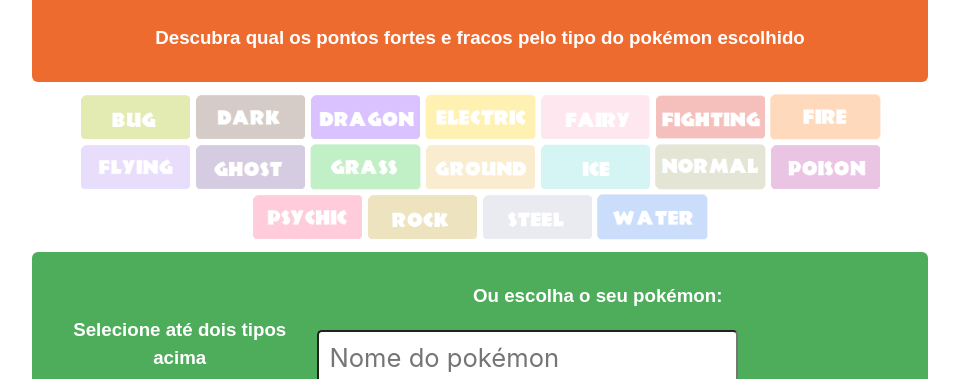
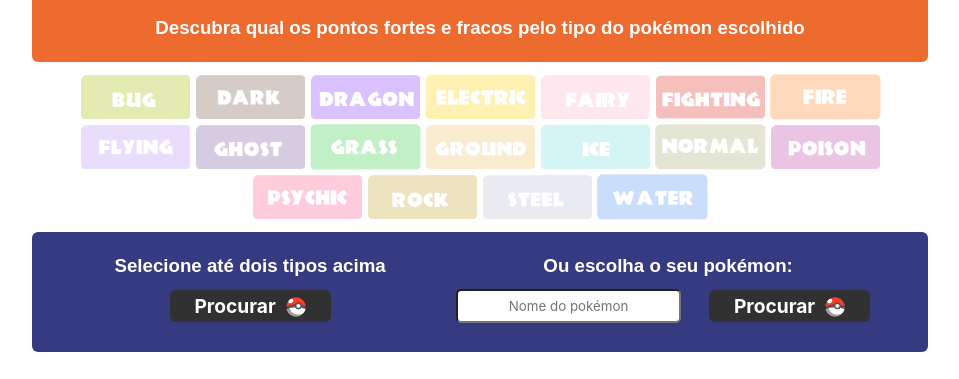
Before and after one commit to ree1moreno/pokeTypes, a website: page bonus-project-api/index.html in a window 1280 px wide. Shown: the part 246-625 px from the top of the page, without its empty margins (160-1119 px from the left). Drawn offline with nearby package versions, Linux system fonts and the light colour scheme; no server answers; a web font is replaced by a local one.

Commit message:
ajuste css - parte da escolha

```diff
--- a/bonus-project-api/index.html
+++ b/bonus-project-api/index.html
@@ -74,12 +74,12 @@
     <section class="description choose-text">
       <div>
         <p>Selecione até dois tipos acima</p>
-        <button id="get-by-types" class="effect effect-1">Procurar!</button>
+        <button id="get-by-types" class="effect effect-1">Procurar<img src="images/pokeball.png" alt="" id="pokeball"></button>
       </div>
       <div>
         <p>Ou escolha o seu pokémon:</p>
         <input type="text" id="pokemon-text" placeholder="Nome do pokémon">
-        <button id="find-pokemon" class="effect effect-1">Procurar!</button>
+        <button id="find-pokemon" class="effect effect-1">Procurar<img src="images/pokeball.png"  alt="" id="pokeball"></button>
       </div>
     </section>
 
--- a/bonus-project-api/style.css
+++ b/bonus-project-api/style.css
@@ -88,7 +88,7 @@
 
 .description {
   background-color: var(--laranja-claro);
-  padding: 30px;
+  padding: 20px 30px;
   border-radius: 6px;
 }
 
@@ -128,33 +128,57 @@
 
 .choose-text {
   display: flex;
+  justify-content: space-between;
+  background-color: var(--azul-escuro);
+}
+
+.choose-text div {
+  display: flex;
+  flex-direction: column;
   justify-content: space-evenly;
-  background-color: var(--verde);
   align-items: center;
+  margin: 0 auto;
+}
+
+.choose-text p {
+  width: 100%;
+}
+
+.choose-text #pokeball {
+  vertical-align: text-bottom;
+  width: 20px;
+  margin-bottom: 1px;
+  margin-left: 10px;
+}
+
+.choose-text div:nth-child(1) {
+  width: 45%;
+  justify-content: space-evenly;
+}
+
+.choose-text div:nth-child(2) {
+  width: 55%;
+  flex-direction: row;
+  flex-wrap: wrap;
+  justify-content: space-evenly;
 }
 
 .choose-text input {
-  font-size: 1.6em;
-  margin: 20px;
-  padding: 10px;
   border-radius: 5px;
-}
-
-.choose-text div:nth-child(1) {
-  display: flex;
-  flex-direction: column;
-  align-items: center;
+  padding: 3px;
+  height: 34px;
+  text-align: center;
 }
 
 .effect {
   border: none;
   color: var(--branco);
-  margin-top: 15px;
-  padding: 8px 30px;
+  width: 161px;
+  padding: 4px 8px;
   margin: 10px;
-  font-size: 2em;
+  font-size: 1.2em;
   font-weight: 700;
-  border-radius: 10px;
+  border-radius: 6px;
   position: relative;
   box-sizing: border-box;
   cursor: pointer;
@@ -162,7 +186,7 @@
 }
 
 .effect-1 {
-  background-color: var(--amarelo3);
+  background-color: var(--cinza-escuro);
 }
 
 .effect-1:before {
@@ -171,9 +195,9 @@
   top: 0px;
   left: 0px;
   width: 0px;
-  height: 59px;
-  background-color: rgba(255, 255, 255, 0.171);
-  border-radius: 10px;
+  height: 34px;
+  background-color: rgba(255, 255, 255, 0.103);
+  border-radius: 6px;
   transition: all 0.5s ease;
 }
 
```
Also changed, not shown: bonus-project-api/images/pokeball.png (added).
